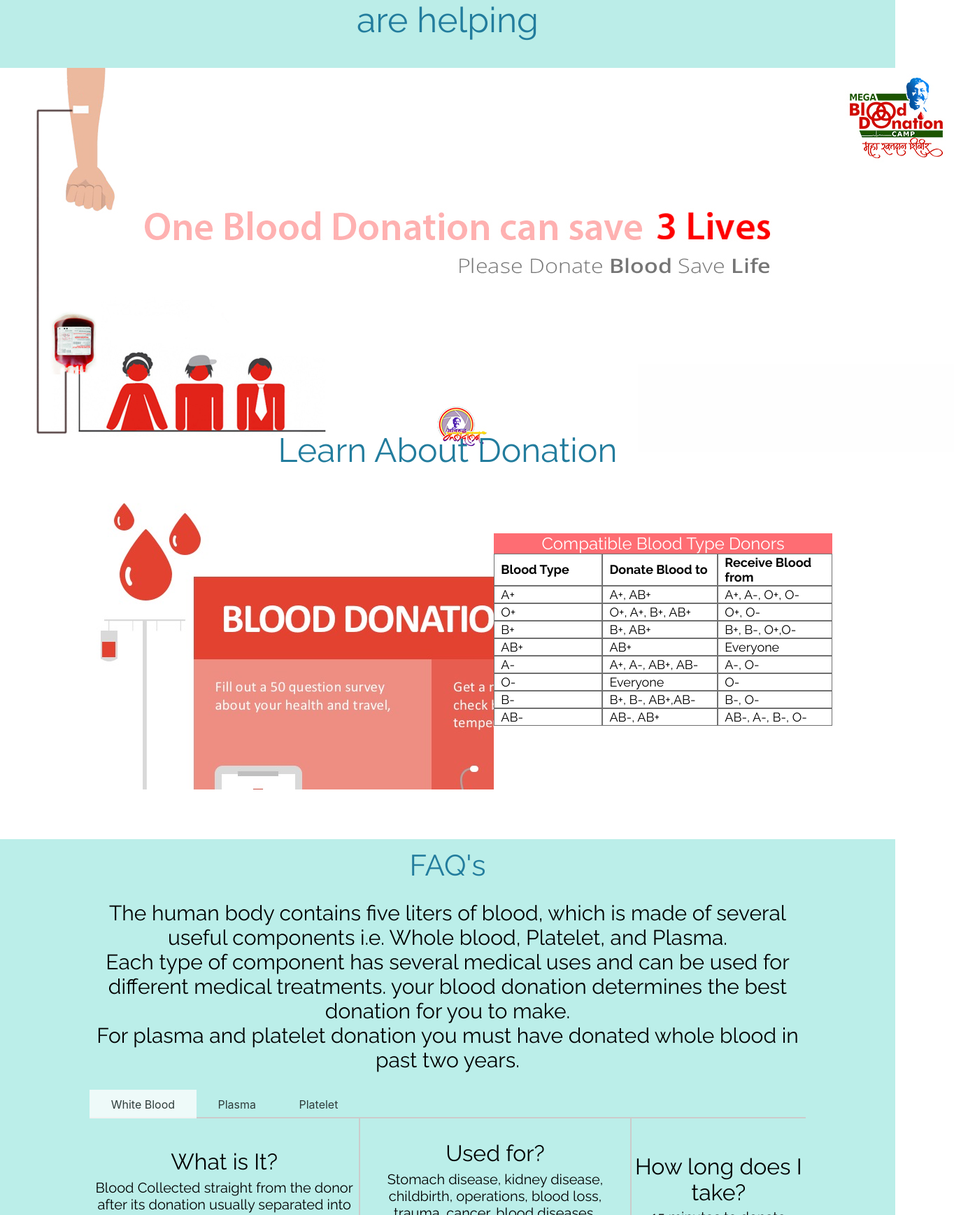
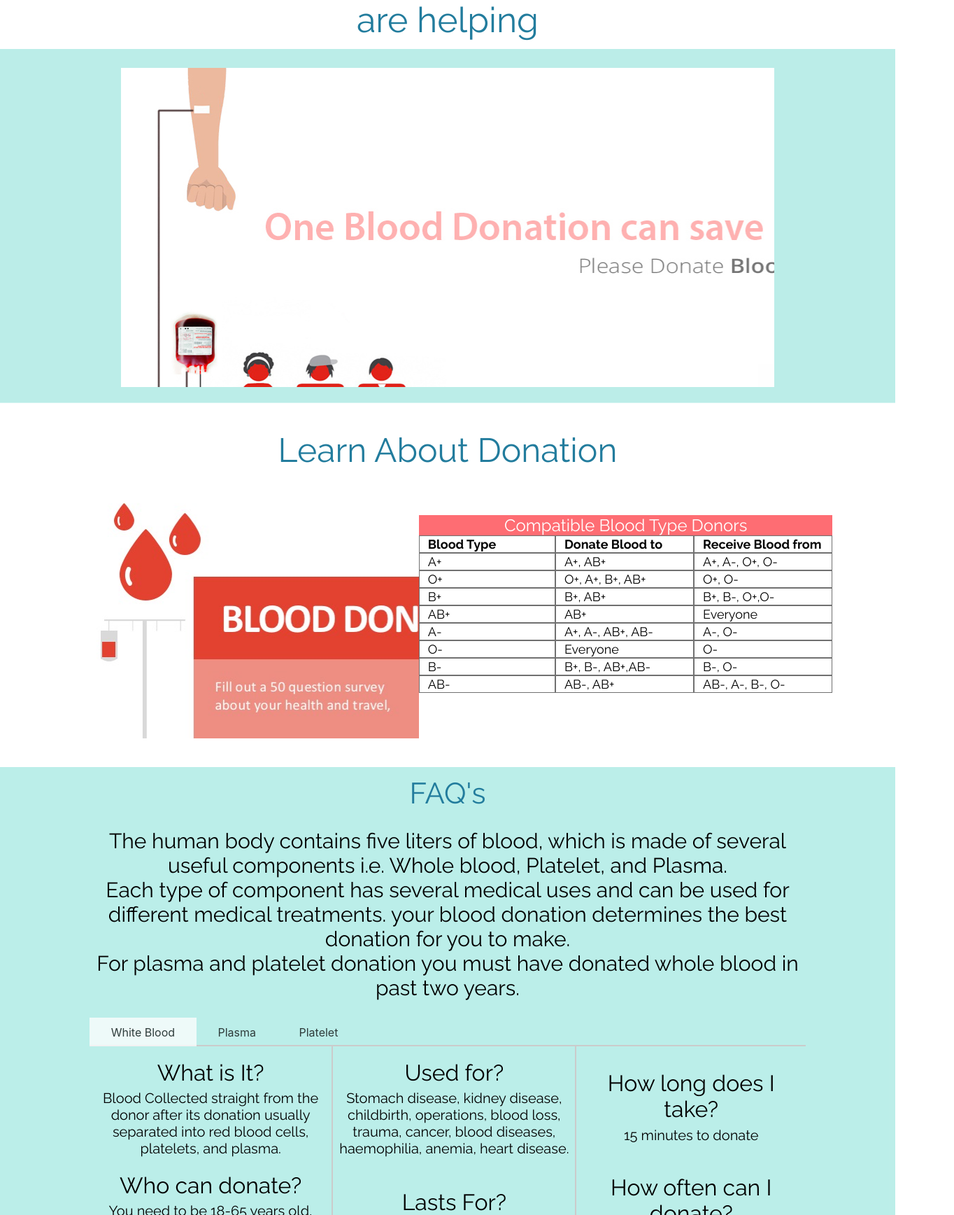
Before and after one commit to neelesh17/blood-bank-management, a React (Create React App) app: page / in a window 1280 px wide. Shown: the part 224-1960 px from the top of the page at 70% size, 1364 px wide, since content can reach past the window. Built offline with nearby package versions, Linux system fonts and the light colour scheme; a web font is replaced by a local one.

Commit message:
changed height and width mesurements from px to vh and vw respectively

```diff
--- a/src/components/landingPage/landingPage.css
+++ b/src/components/landingPage/landingPage.css
@@ -6,7 +6,7 @@
 .mainPage .backgroundContainer{
     position: absolute;
     bottom: 0px;
-    height: 600px;
+    height: 63.2vh;
     width: 100%;
     transform: matrix(-1, 0, 0, -1, 0, 0);
     background: #17C3B2 0% 0% no-repeat padding-box;
@@ -25,15 +25,15 @@
     margin: 1% auto;
 }
 .mainPage .headerImageContainer{
-    width: 1364px;
-    height: 549px;
+    width: 73vw;
+    height: 57vh;
     margin: 0 auto;
     margin-top: 3%;
     background: transparent url('../../assets/image1.jpg') 0% 0% no-repeat padding-box;
     opacity: 1;
 }
 .learnAboutDonation{
-    height: 623px;
+    height: 65vh
 }
 .learnAboutDonation .headerText{
     text-align: center;
@@ -50,8 +50,8 @@
 }
 
 .learnAboutDonation .donationContent .donationImage{
-    width: 812px;
-    height: 457px;
+    width: 43vw;
+    height: 48vh;
     background: transparent url('../../assets/image2.jpg') 0% 0% no-repeat padding-box;
     opacity: 1;
 }
@@ -122,7 +122,7 @@
     display: flex;
 }
 .FAQConatiner .questions .questionList div{
-    max-width: 552px;
+    max-width: 29.5vw;
     display: flex;
     flex-direction: column;
     margin: 1% auto;
@@ -155,11 +155,11 @@
 
 .FAQConatiner .questions .questionList hr{
     width: 0px;
-    height: 375px;
+    height: 39.5vh;
 }
 
 .aboutUsContainer{
-    height: 390px;
+    height: 41vh;
 }
 
 .aboutUsContainer .aboutUsHeader{
```
